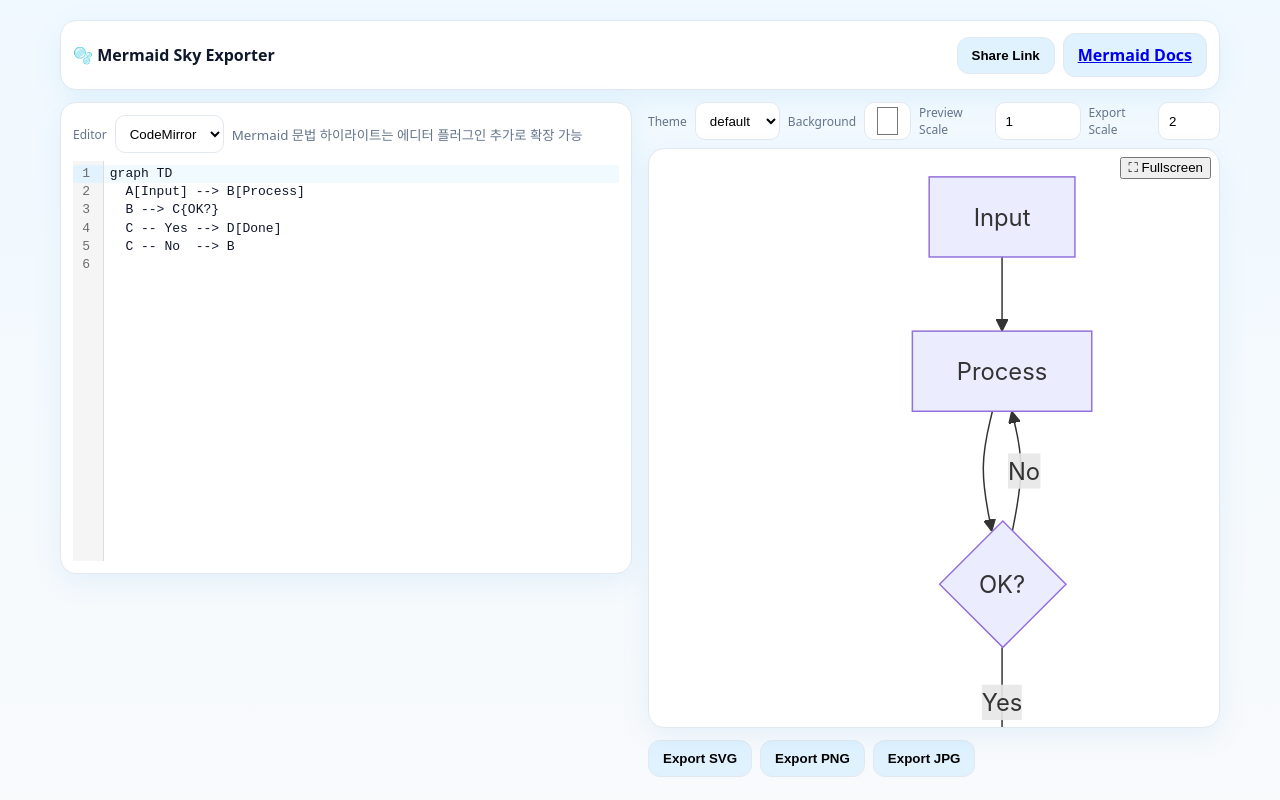
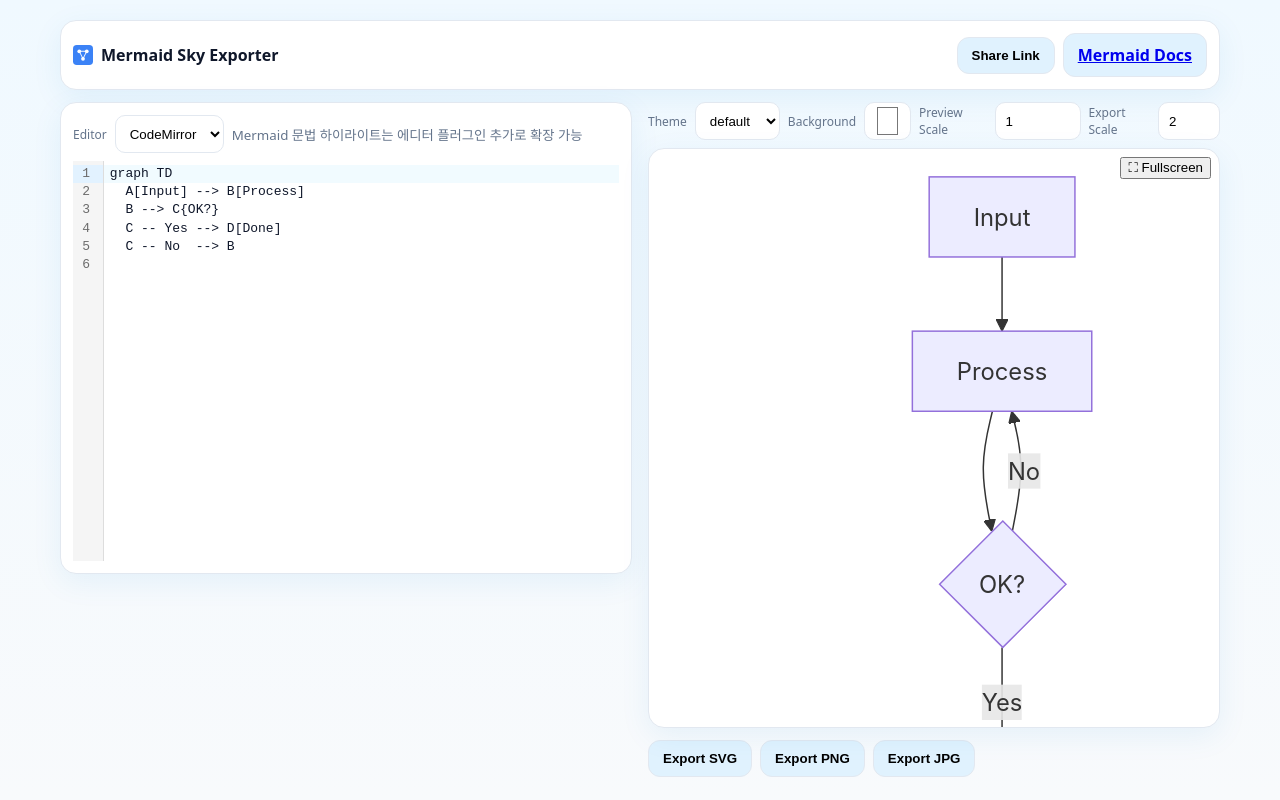
Before and after one commit to okorion/mermaid-sky-exporter, a Next.js app: page / in a window 1280 px wide. Built offline with nearby package versions, Linux system fonts and the light colour scheme.

Commit message:
style: 물방울 아이콘 mermaid 아이콘으로 교체

```diff
--- a/components/TopBar.tsx
+++ b/components/TopBar.tsx
@@ -1,4 +1,5 @@
 "use client";
+import Image from "next/image";
 import { encodeShareState } from "@/libs/share";
 
 export default function TopBar({ state }: { state: any }) {
@@ -20,7 +21,24 @@ export default function TopBar({ state }: { state: any }) {
         alignItems: "center",
       }}
     >
-      <div style={{ fontWeight: 800 }}>🫧 Mermaid Sky Exporter</div>
+      <div
+        style={{
+          fontWeight: 800,
+          display: "flex",
+          alignItems: "center",
+          gap: "0.5rem",
+        }}
+      >
+        <Image
+          src="/favicon.svg"
+          alt="Mermaid Sky Exporter"
+          width={20}
+          height={20}
+          priority
+        />
+        Mermaid Sky Exporter
+      </div>
+
       <div className="toolbar">
         <button type="button" className="btn" onClick={onShare}>
           Share Link
```
Also changed, not shown: 2 other files (tests, documents, lock files or other folders).
